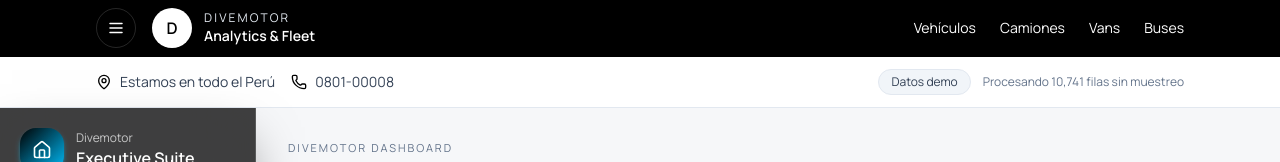
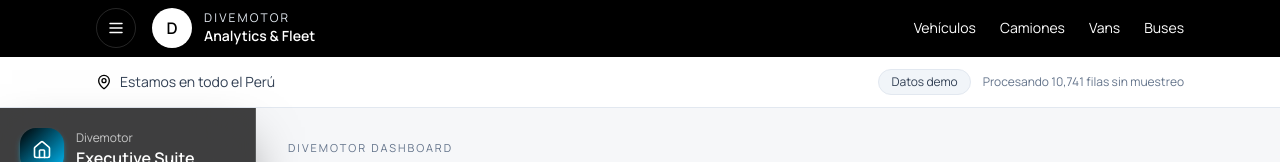
Before and after one commit to Paradigma-corp/MBA, a React (Vite) app: page / in a window 1280 px wide. Shown: the top 162 px of the page. Built offline with nearby package versions, Linux system fonts and the light colour scheme.

Commit message:
Remove phone contact from dashboard header

```diff
--- a/src/App.jsx
+++ b/src/App.jsx
@@ -11,7 +11,6 @@ import {
   LayoutDashboard,
   Layers,
   LineChart,
-  Phone,
   Percent,
   RefreshCw,
   ShieldCheck,
@@ -362,7 +361,6 @@ const App = () => {
         <div className="max-w-6xl mx-auto px-4 lg:px-8 py-3 flex flex-wrap items-center justify-between gap-3 text-sm text-slate-700">
           <div className="flex items-center gap-4">
             <span className="flex items-center gap-2"><MapPin size={16} className="text-black" /> Estamos en todo el Perú</span>
-            <span className="hidden md:inline-flex items-center gap-2"><Phone size={16} className="text-black" /> 0801-00008</span>
           </div>
           <div className="flex items-center gap-3">
             <span className="px-3 py-1 rounded-full bg-slate-100 text-slate-700 border border-slate-200 text-xs">
```
